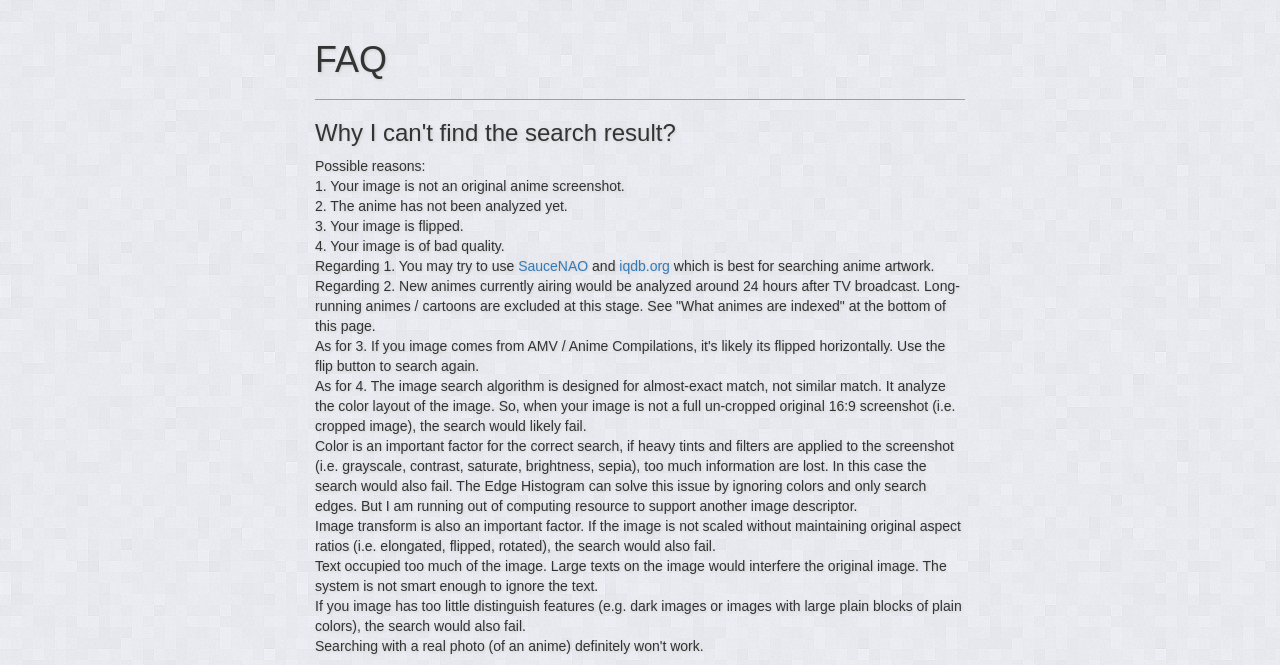
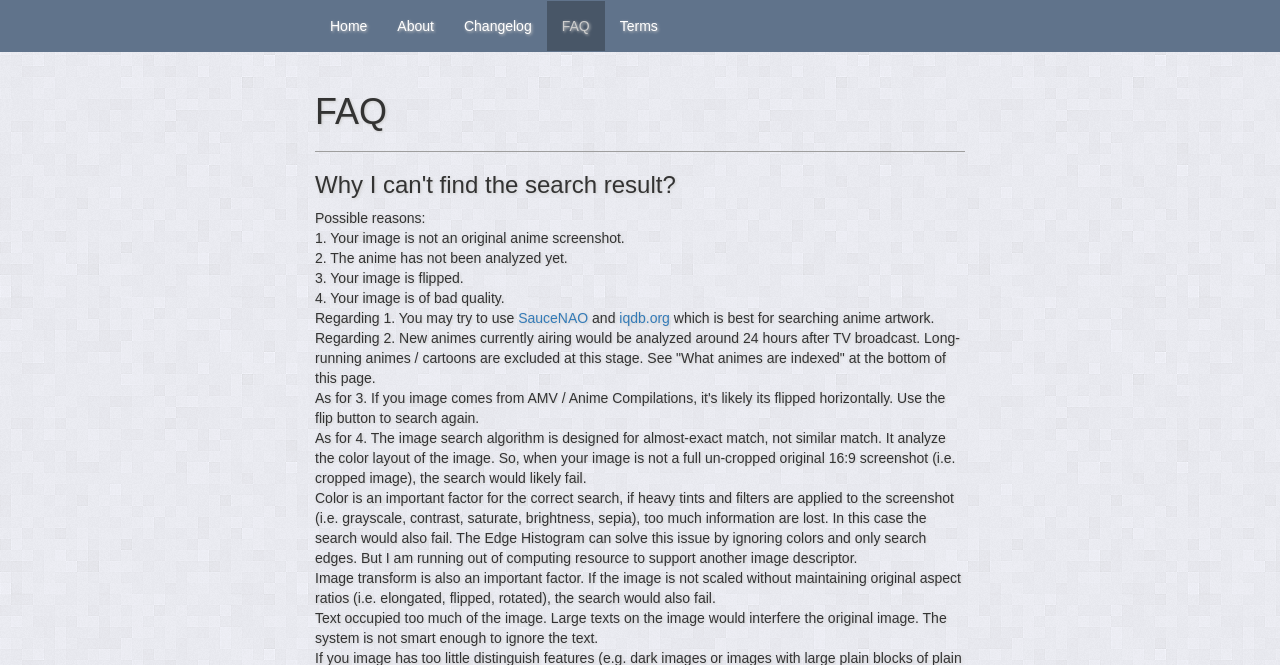
Before and after one commit to MexicoosMo/lateralblas, a PHP site: page /solr/faq in a window 1280 px wide. Shown: the top 665 px of the page. Run offline with PHP 8.4, Linux system fonts and the light colour scheme.

Commit message:
Add navigation header on webpages

```diff
--- a/faq.php
+++ b/faq.php
@@ -12,6 +12,17 @@
 <script src="/analytics.js" defer></script>
 </head>
 <body>
+<nav class="navbar header">
+<div class="container">
+<ul class="nav navbar-nav">
+<li><a href="/">Home</a></li>
+<li><a href="/about">About</a></li>
+<li><a href="/changelog">Changelog</a></li>
+<li><a href="/faq" class="active">FAQ</a></li>
+<li><a href="/terms">Terms</a></li>
+</ul>
+</div>
+</nav>
 <div class="container">
 <div class="page-header"><h1>FAQ</h1></div>
 <h3>Why I can't find the search result?</h3>
--- a/style.css
+++ b/style.css
@@ -11,6 +11,26 @@ body {
 }
 .page-header{
   border-bottom: 1px solid #9E9E9E;
+}
+.navbar{
+  margin-bottom: 0;
+}
+.header{
+  background-color: #60738B;
+  border-radius: 0;
+}
+.header a{
+  color:#FFF;
+  transition: all 0.2s ease-out;
+}
+.header .active{
+  color: #CCC;
+  background-color: #485667;
+  transition: all 0.2s ease-out;
+}
+.header li>a:hover{
+  background-color: #485667;
+  transition: all 0.2s ease-out;
 }
 .footer {
   position: absolute;
```
Also changed, not shown: about.php (+11 -0 lines), changelog.php (+11 -0 lines), terms.php (+13 -0 lines).
